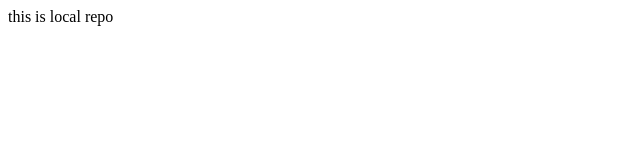
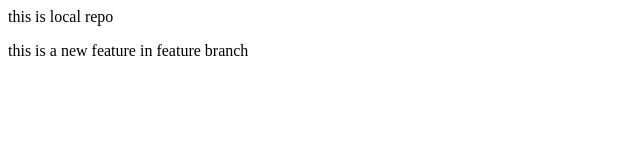
Before and after one commit to bhargavi232/localrepo, a plain HTML site: page index.html in a window 1280 px wide. Shown: the whole page, without its empty margins (0-640 px from the left). Drawn offline with Linux system fonts and the light colour scheme.

Commit message:
add new feature

```diff
--- a/index.html
+++ b/index.html
@@ -1 +1,2 @@
 <p>this is local repo </p>
+<p> this is a new feature in feature branch</p>
```
